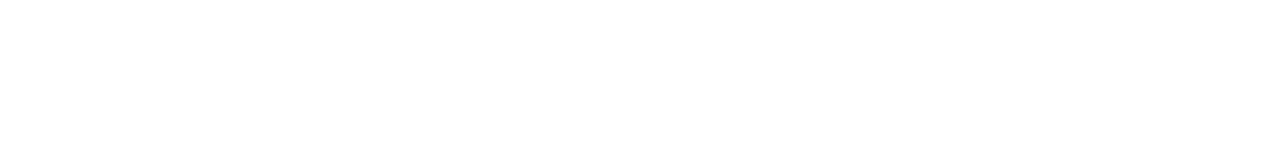
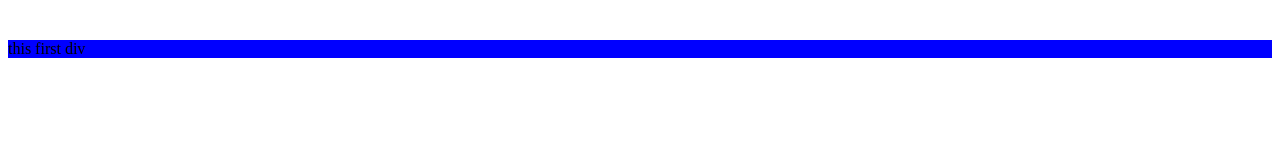
Before and after one commit to marwangit4373/task-to-do, a plain HTML site: page index.html in a window 1280 px wide. Drawn offline with Linux system fonts and the light colour scheme.

Commit message:
create first div

```diff
--- a/css/style.css
+++ b/css/style.css
@@ -0,0 +1,5 @@
+.one {
+  background-color: blue;
+  margin: 40px auto;
+  padding: 2px solid black;
+}
--- a/index.html
+++ b/index.html
@@ -4,6 +4,9 @@
     <meta charset="UTF-8" />
     <meta name="viewport" content="width=device-width, initial-scale=1.0" />
     <title>Document</title>
+    <link rel="stylesheet" href="css/style.css" />
   </head>
-  <body></body>
+  <body>
+    <div class="one">this first div</div>
+  </body>
 </html>
```
